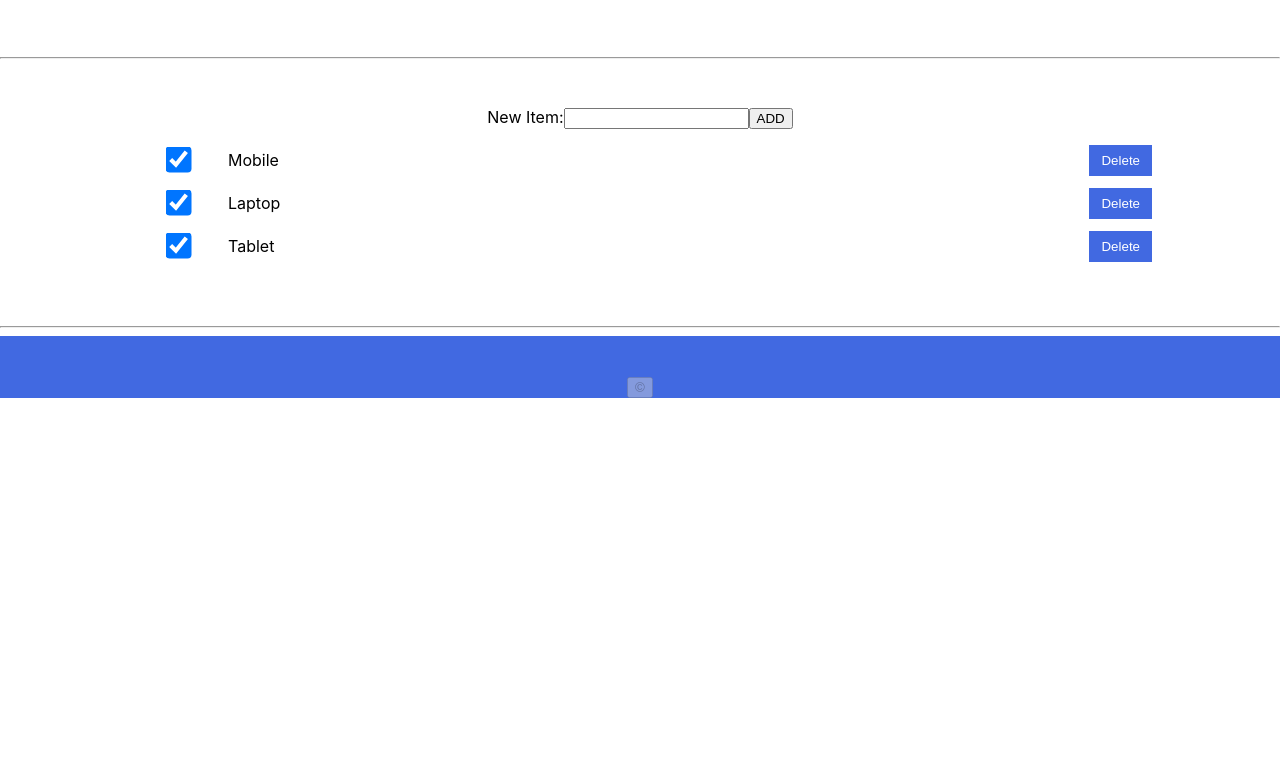
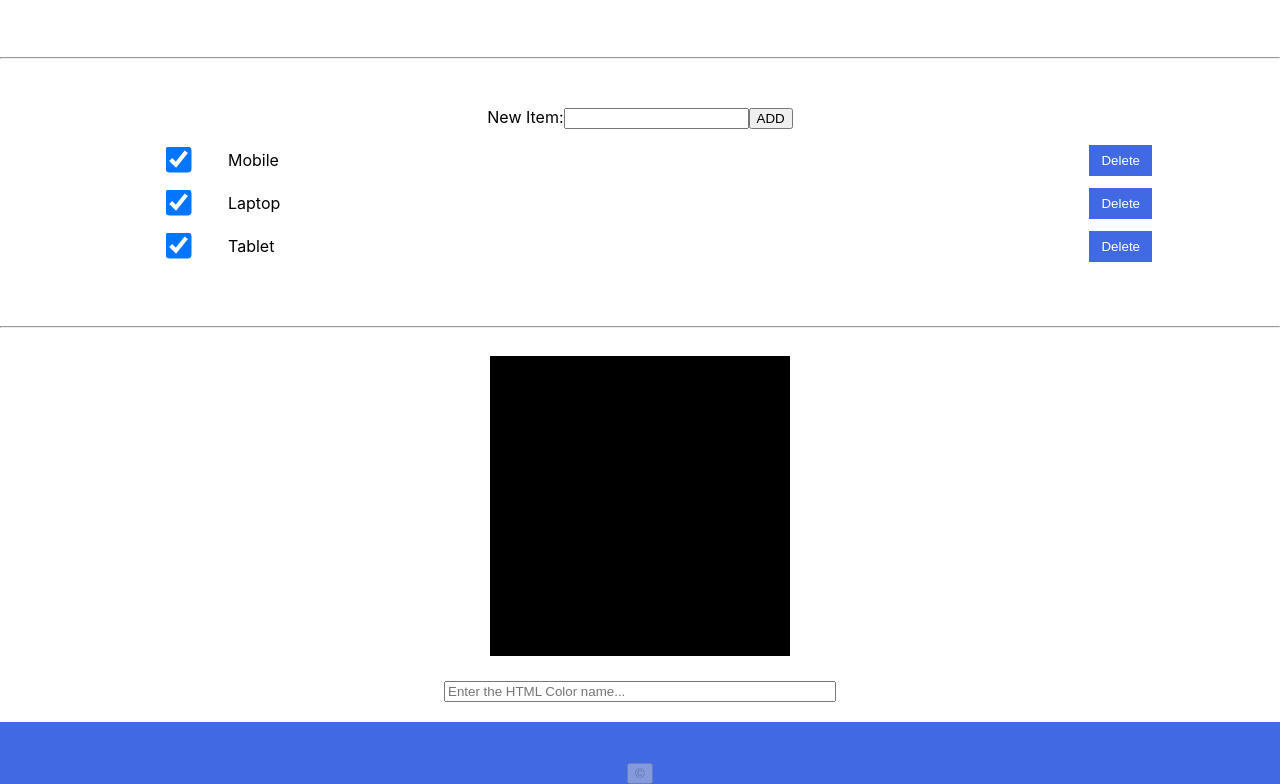
Before and after one commit to vinodkumar-github/app1, a React (Create React App) app: page / in a window 1280 px wide. Shown: the part 612-1396 px from the top of the page. Before the commit the page ends 1010 px from the top, so only its background shows below. Built offline with nearby package versions, Linux system fonts and the light colour scheme.

Commit message:
DynamicColor.look later:Controlled or Uncontrolled

```diff
--- a/src/Body.js
+++ b/src/Body.js
@@ -1,4 +1,5 @@
 import DynamicName from "./Body/DynamicName";
+import DynamicColour from "./Body/DynamicColour";
 import Cart from "./Body/Cart";
 import { useState } from "react";
 
@@ -54,6 +55,7 @@ function Body() {
       <p>`Button was clicked {count} times` </p>
       <div style={inputContainerStyle}>
         <input
+
           placeholder="1"
           type="number"
           min="1"
@@ -78,6 +80,7 @@ function Body() {
       <br />
       <br />
       <hr />
+      <DynamicColour/>
     </div>
   );
 }
--- a/src/Body/Cart.css
+++ b/src/Body/Cart.css
@@ -6,7 +6,7 @@
   }
 
   .list-item {
-    display: flex;
+    display:flex;
     justify-content: space-between;
     align-items: center;
     margin-bottom: 12px;
--- /dev/null
+++ b/src/Body/DynamicColour.js
@@ -0,0 +1,27 @@
+import React, { useState } from 'react';
+
+function DynamicColour() {
+  const [color, setColor] = useState("");
+
+  const handleColorChange = (e) => {
+    setColor(e.target.value);
+  };
+
+  return (
+    <>
+    <br />
+      <svg width="301" height="301">
+        <rect width="300" height="300" style={{ display: 'block', margin: '0 auto', fill: color }} />
+      </svg>
+      <br /> <br />
+      <input style={{ display: 'block', margin: '0 auto', width: '30%', height:'10%' }}
+        placeholder='Enter the HTML Color name...'
+        value={color}
+        onChange={handleColorChange}
+      />
+      <br />
+    </>
+  );
+}
+
+export default DynamicColour;
```
